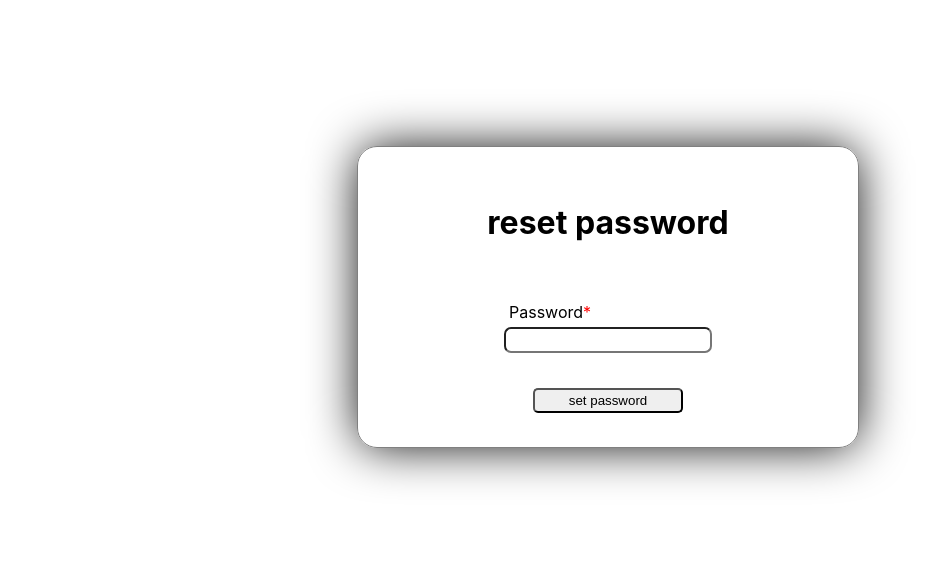
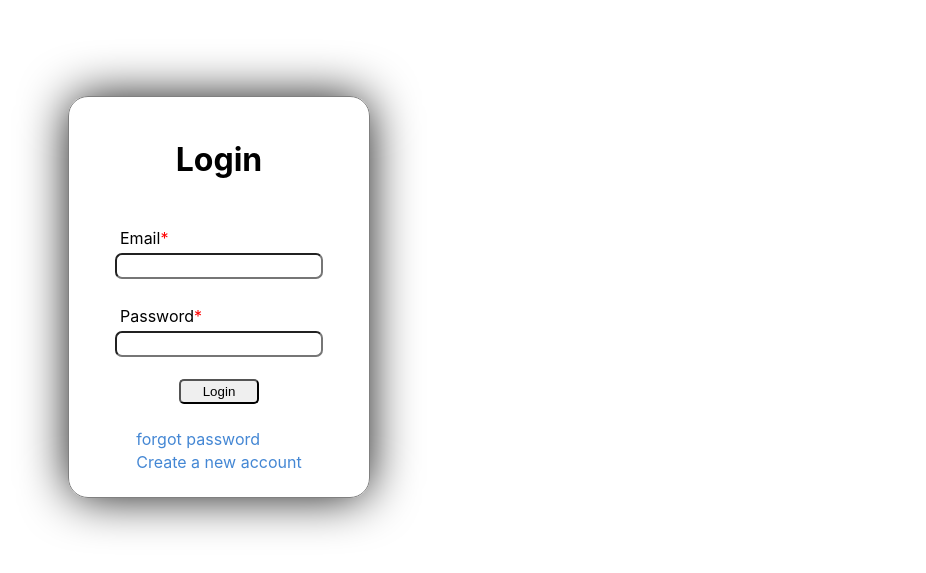
Before and after one commit to nandhamk98/url-shortner-frontend, a React (Create React App) app: page / in a window 1280 px wide. Shown: the part 103-676 px from the top of the page, without its empty margins (32-958 px from the left). Built offline with nearby package versions, Linux system fonts and the light colour scheme.

Commit message:
refactored code

```diff
--- a/src/App.js
+++ b/src/App.js
@@ -19,8 +19,7 @@ function App() {
           <ResetPasswordPage />
         </Route>
         <Route path="/" exact>
-          {/* <LoginPage /> */}
-          <ResetPasswordPage />
+          <LoginPage />
         </Route>
       </Switch>
     </div>
--- a/src/Components/User/ForgotPasswordPage.js
+++ b/src/Components/User/ForgotPasswordPage.js
@@ -2,7 +2,7 @@ export function ForgotPasswordPage() {
   return (
     <div className="forgetPasswordMainContainer">
       <div className="forgetPasswordContainer">
-        <h1>forgot password</h1>
+        <h1>Forgot Password</h1>
         <div className="userInput">
           <label for="email" className="userInputLabel">
             Email<span className="mandatory">*</span>
--- a/src/Components/User/ResetPasswordPage.js
+++ b/src/Components/User/ResetPasswordPage.js
@@ -2,7 +2,7 @@ export function ResetPasswordPage() {
   return (
     <div className="forgetPasswordMainContainer">
       <div className="forgetPasswordContainer">
-        <h1>reset password</h1>
+        <h1>Reset Password</h1>
         <div className="userInput">
           <label for="Password" className="userInputLabel">
             Password<span className="mandatory">*</span>
--- a/src/Components/User/user.css
+++ b/src/Components/User/user.css
@@ -52,10 +52,11 @@ input {
   padding: 0px;
   margin: 3px;
   text-align: left;
+  color: rgb(68, 135, 212);
 }
 
 .otherOptions > p:hover {
-  color: rgb(68, 135, 212);
+  color: red;
 }
 
 .SignUpContainer {
```
